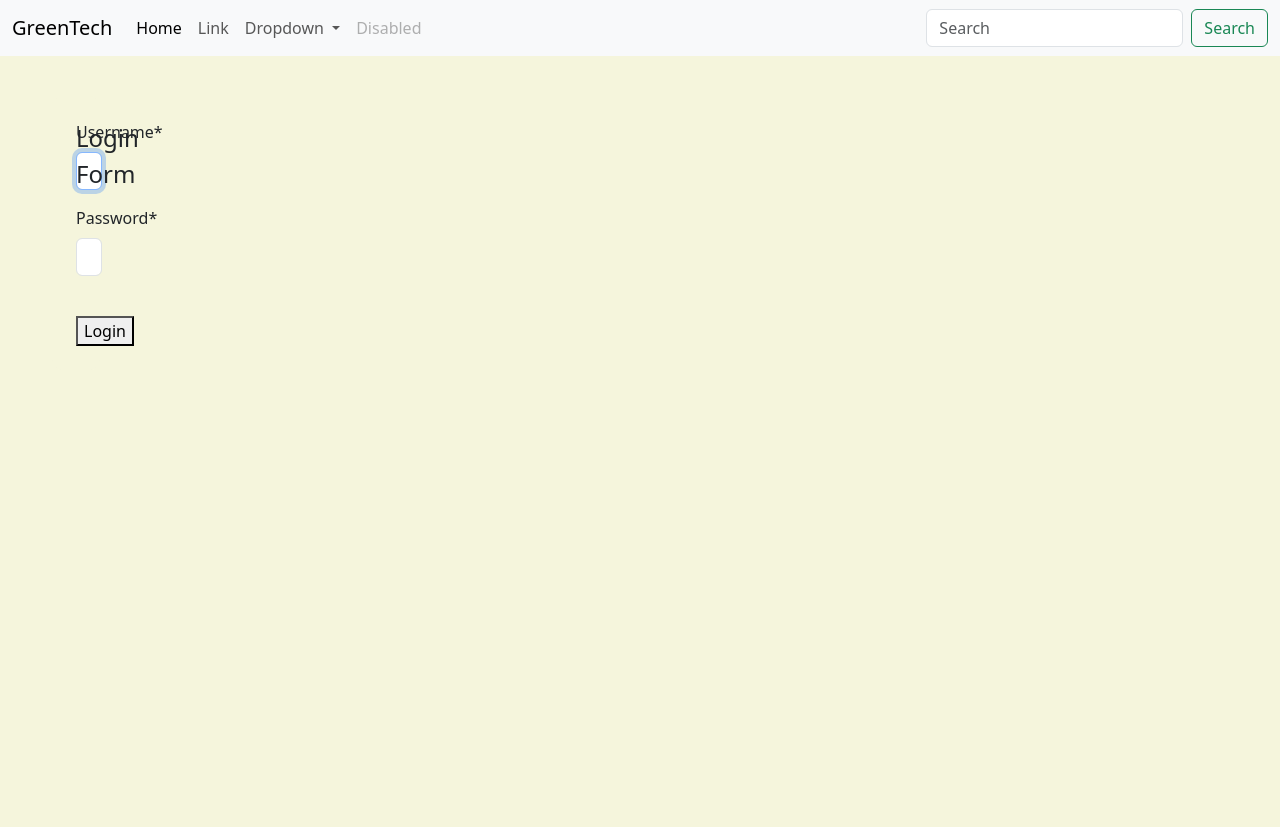
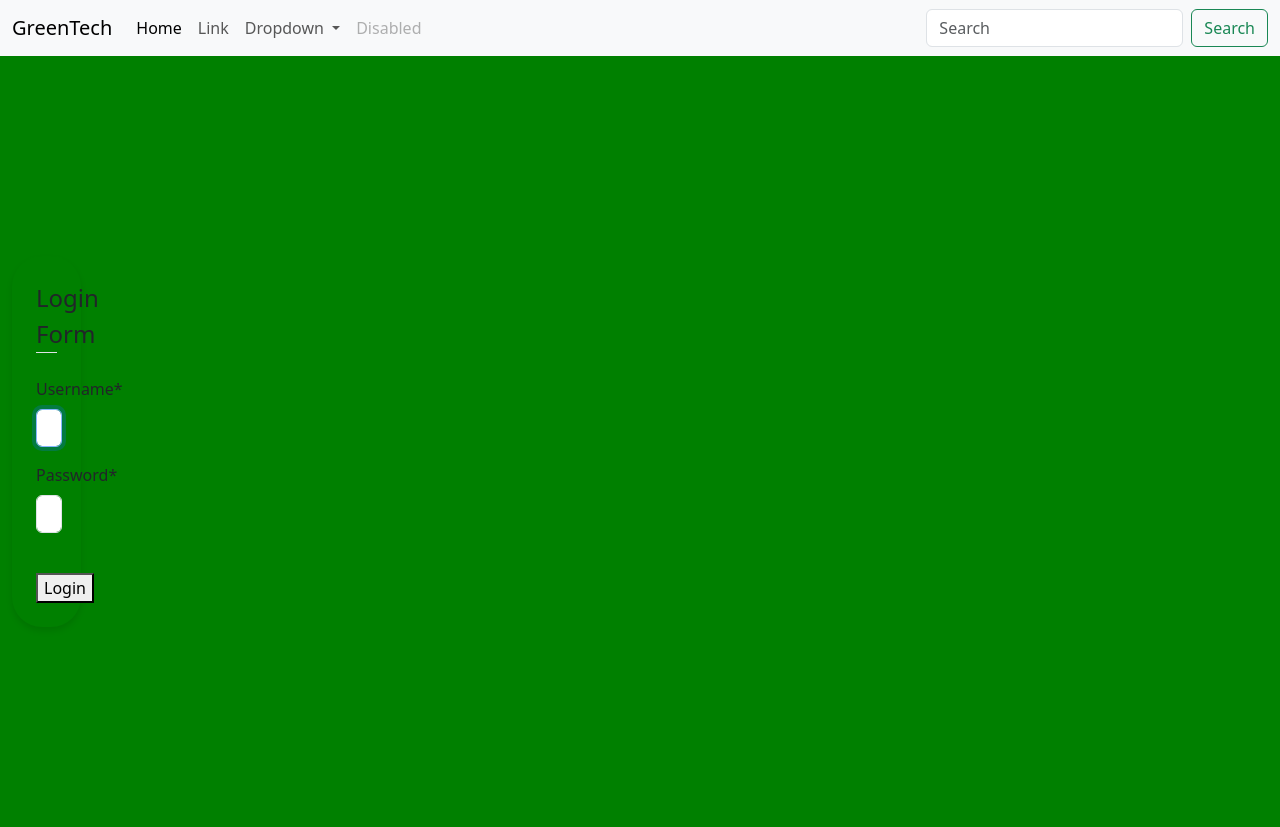
Before and after one commit to Gekika/hgt_v1, a Django app: page / in a window 1280 px wide. Before the commit the page ends 346 px from the top, so only its background shows below. Run offline with Django 5.2, Linux system fonts and the light colour scheme; parts of the project's set-up code (start-up, migrations or seed data) failed here and were passed over; some libraries are stand-ins or nearby versions.

Commit message:
style.css

```diff
--- a/ims/static/css/style.css
+++ b/ims/static/css/style.css
@@ -1,9 +1,11 @@
-body{
-    background-color: beige;
+body {
+    background-color: green;
 }
-.content-section{
-    background: beige;
-    margin: 40px;
-    padding: 1.5rem 1.5rem;
-    border-radius: 10px;
+.content-section {
+    background: green;
+    margin: 200px auto; /* Centered margin */
+    padding: 1.5rem;
+    border-radius: 30px; /* Smaller radius for better fit on smaller screens */
+    max-width: 800px; /* Constrain width to avoid stretching */
+    box-shadow: 0 4px 6px rgba(0, 0, 0, 0.1); /* Optional styling */
 }
```
